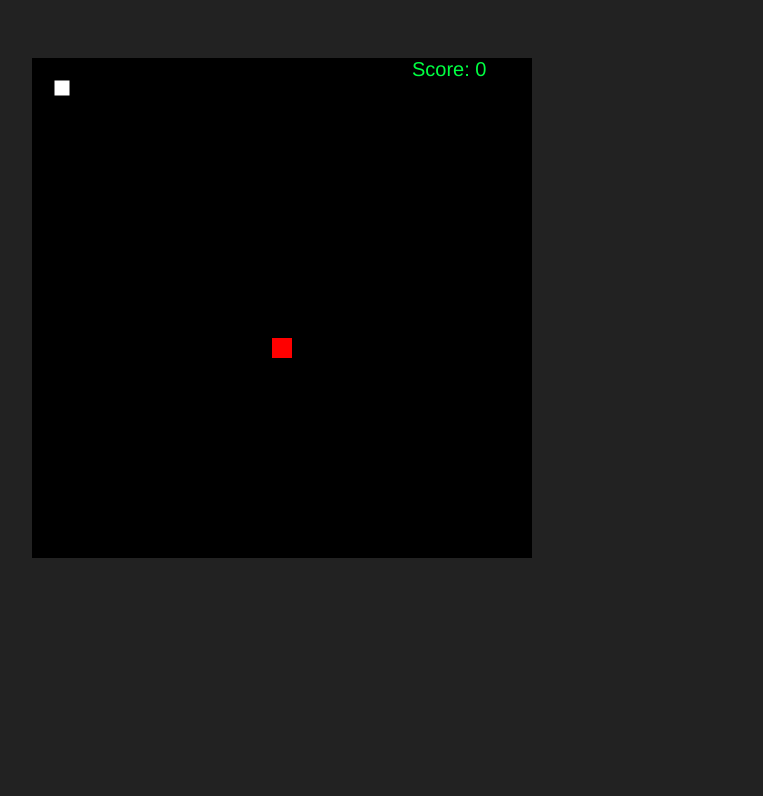
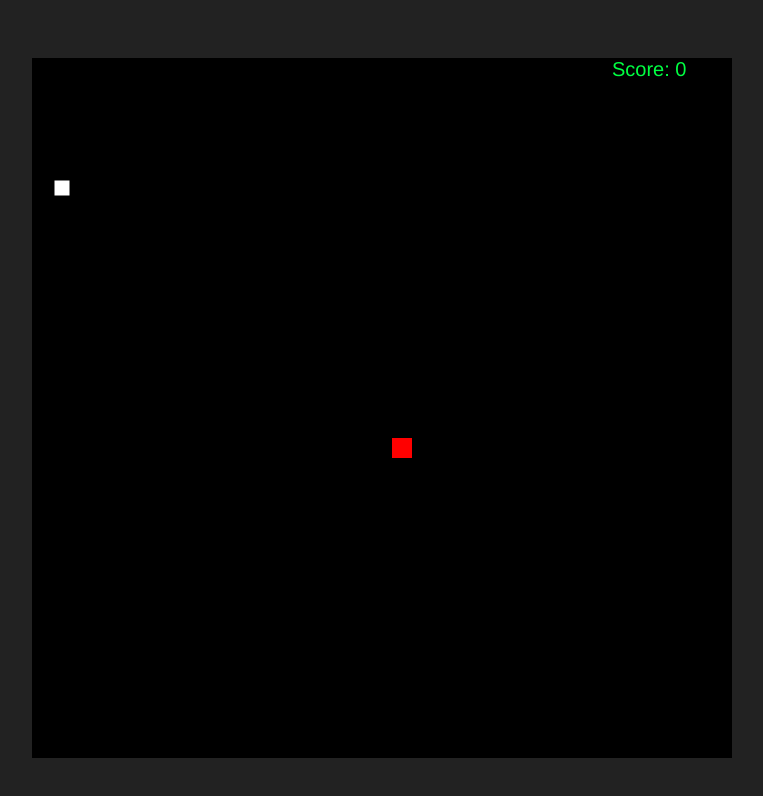
Before and after one commit to ayrzDev/Snake, a plain HTML site: page index.html in a window 1280 px wide. Shown: the whole page, without its empty margins (226-989 px from the left). Drawn offline with Linux system fonts and the light colour scheme.

Commit message:
Update index.html

```diff
--- a/index.html
+++ b/index.html
@@ -12,7 +12,7 @@
     </head>
 
     <body>
-        <canvas class="canvas" id="canvas" width="500" height="500"></canvas>
+        <canvas class="canvas" id="canvas" width="700" height="700"></canvas>
         <script src="game.js"></script>
     </body>
 </html>
```
